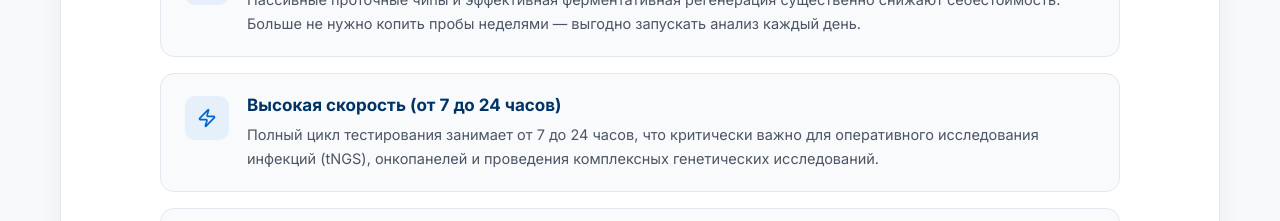
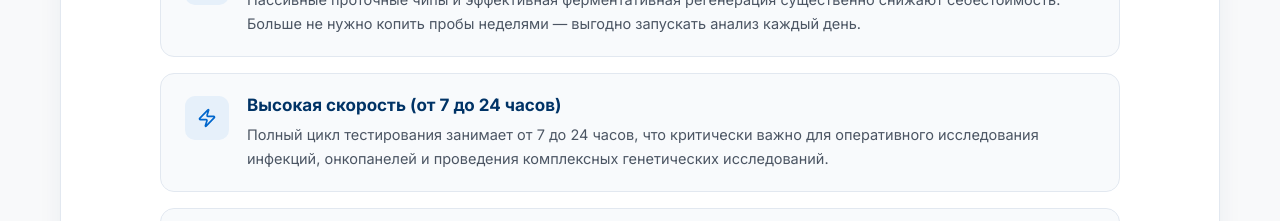
Before and after one commit to alexurpimenov-prog/ME-instruments, a React (Vite) app: page / in a window 1280 px wide. Shown: the part 3200-3421 px from the top of the page. Built offline with nearby package versions, Linux system fonts and the light colour scheme.

Commit message:
Update TechnologyCard.tsx

```diff
--- a/src/components/TechnologyCard.tsx
+++ b/src/components/TechnologyCard.tsx
@@ -74,7 +74,7 @@ export const TechnologyCard: React.FC = () => {
           <div className="unified-tech-item-content">
             <h4 className="unified-tech-item-title">Высокая скорость (от 7 до 24 часов)</h4>
             <p className="unified-tech-item-desc">
-              Полный цикл тестирования занимает от 7 до 24 часов, что критически важно для оперативного исследования инфекций (tNGS), онкопанелей и проведения комплексных генетических исследований.
+              Полный цикл тестирования занимает от 7 до 24 часов, что критически важно для оперативного исследования инфекций, онкопанелей и проведения комплексных генетических исследований.
             </p>
           </div>
         </div>
```
